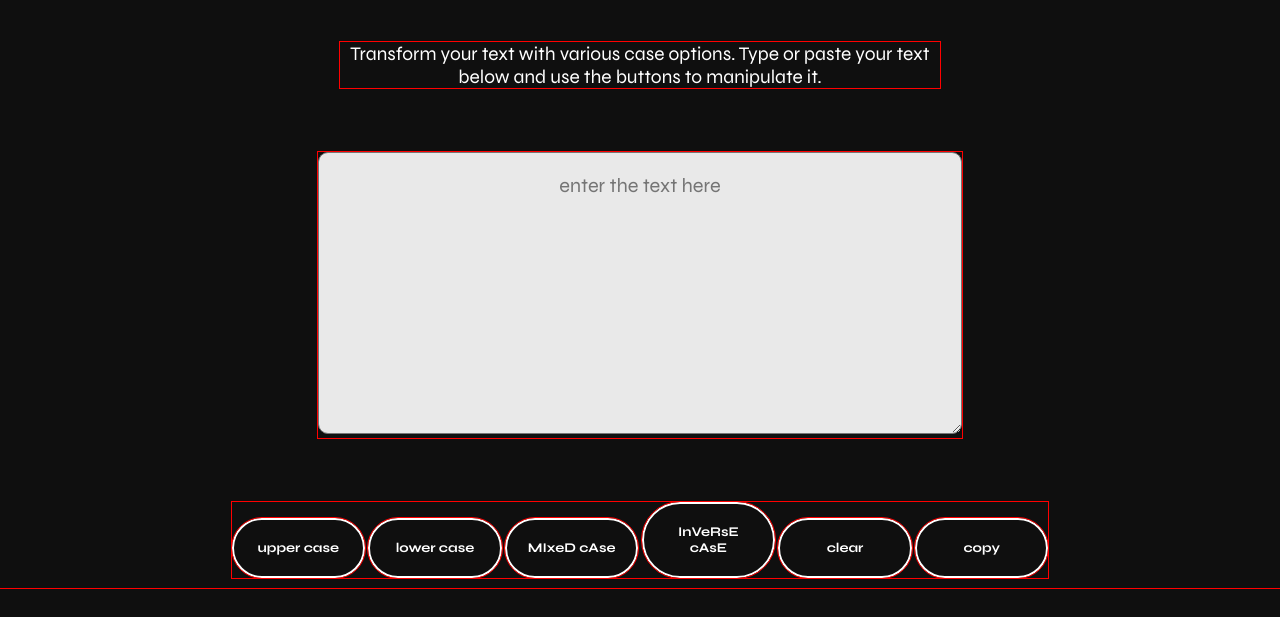
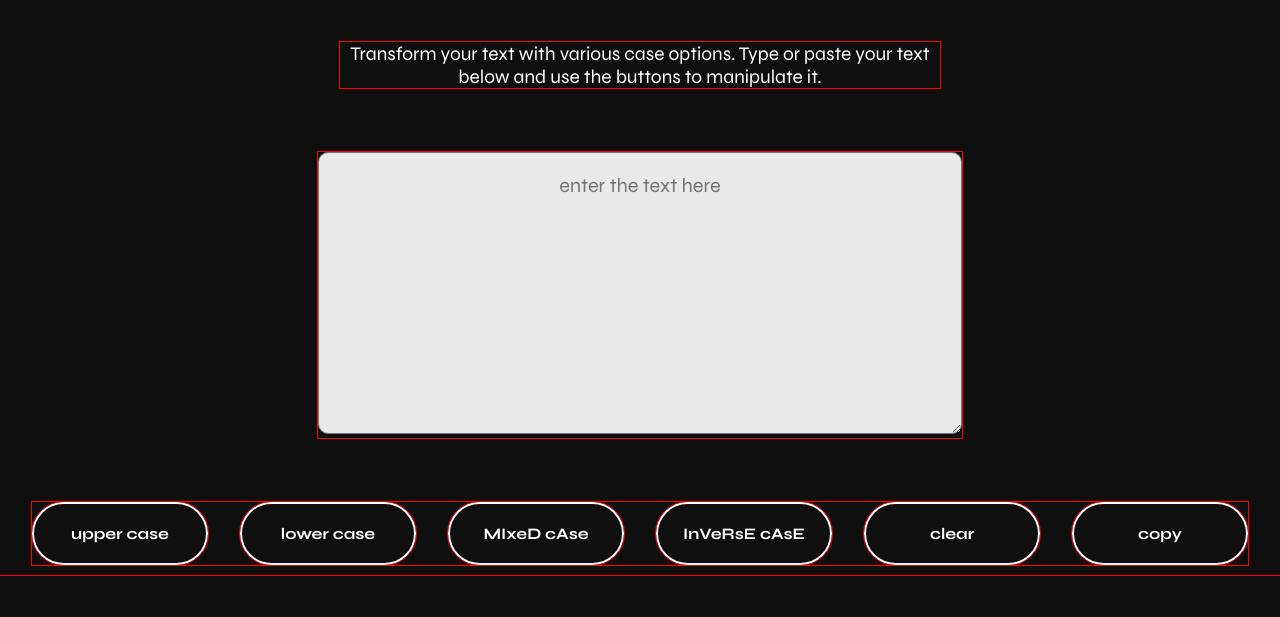
Before and after one commit to 5wapnill/textManipulator_js, a plain HTML site: page index.html in a window 1280 px wide. Shown: the part 109-726 px from the top of the page. Drawn offline with Linux system fonts and the light colour scheme.

Commit message:
flexed btnDiv

```diff
--- a/style.css
+++ b/style.css
@@ -51,10 +51,16 @@ p {
 }
 
 #btnDiv{
+    display: flex;
+    gap: 2em;
+    justify-content: center;
+    align-items: center;
+    flex-wrap: wrap;
 }
 
 .btn{
-    width: 10em;
+    width: 11em;
+    font-size: 1em;
     font-weight: 700;
     padding: 20px;
     background-color:rgba(0, 0, 0, 0);
```
